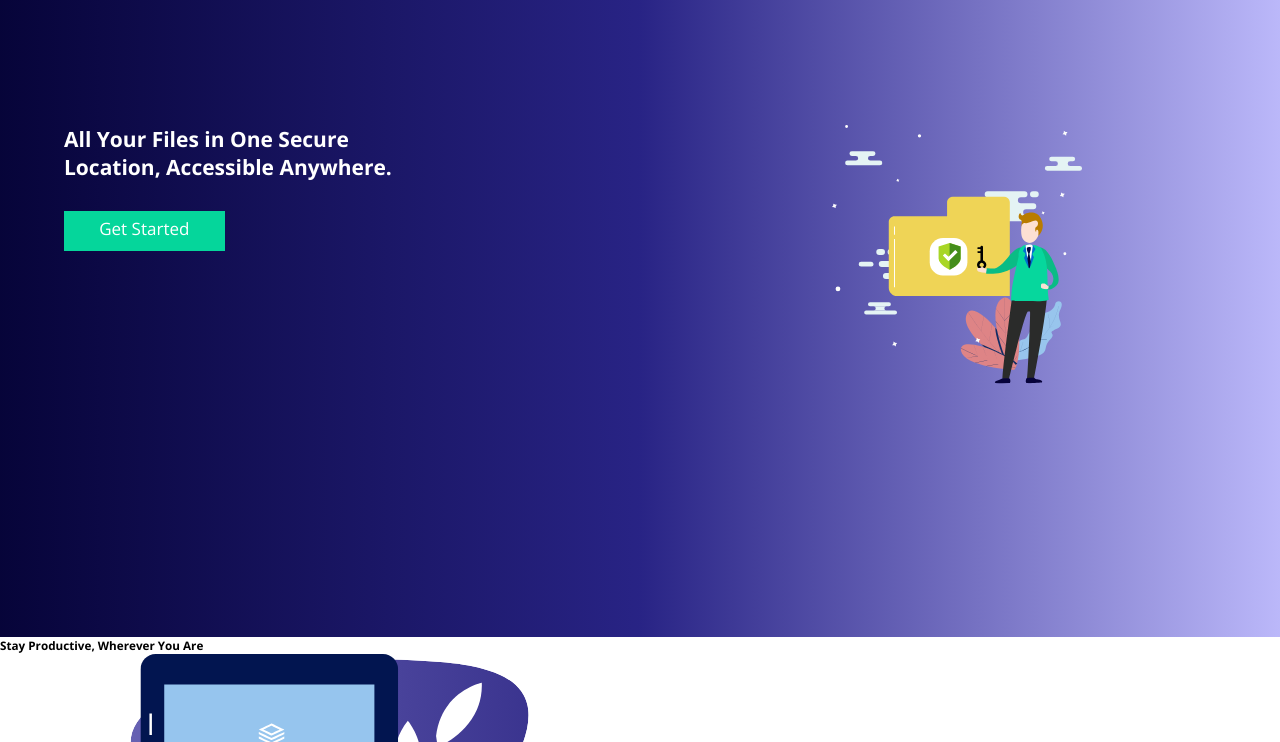
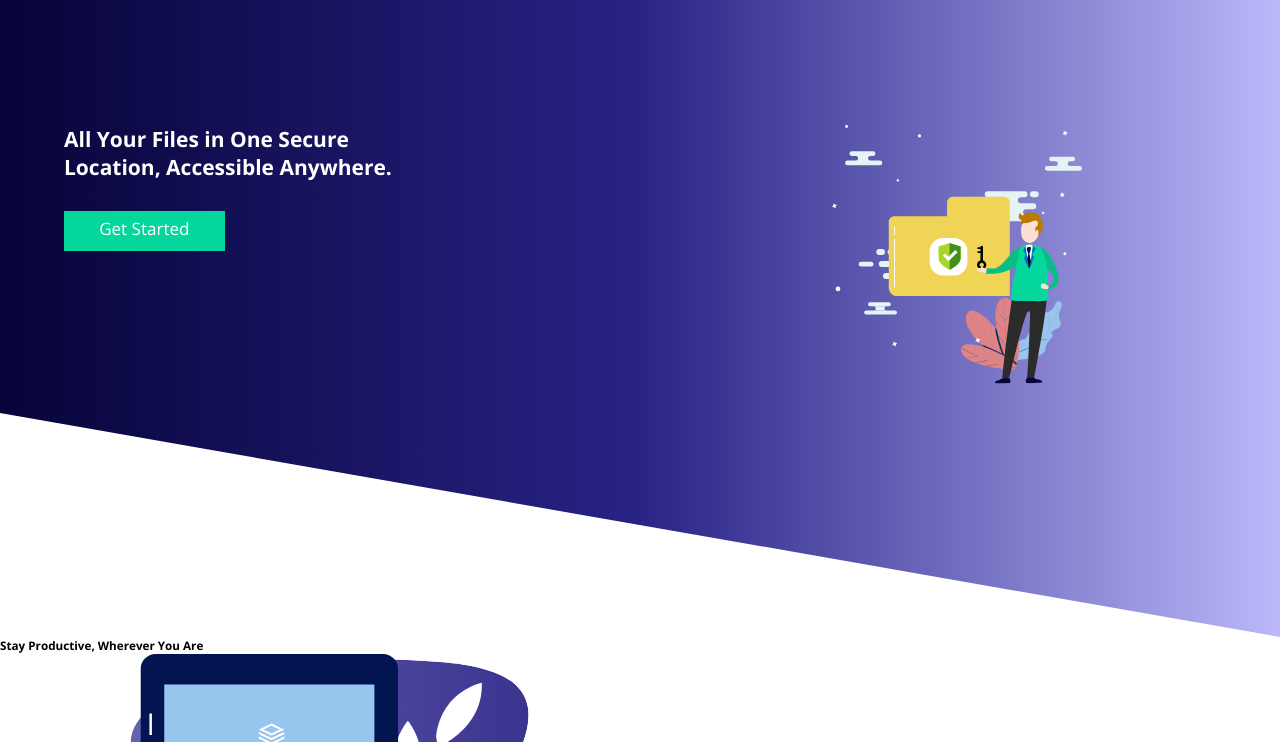
Before and after one commit to hades102zues/Frylo-SlantGrid, a plain HTML site: page index.html in a window 1280 px wide. Shown: the part 58-800 px from the top of the page. Drawn offline with nearby package versions, Linux system fonts and the light colour scheme.

Commit message:
clipped the showcse

```diff
--- a/style.css
+++ b/style.css
@@ -55,6 +55,9 @@ nav ul li{
 .show-case{
 	height: 80vh;
     position:relative;
+                            /* top-left, top-right, bottom-right, bottom-left */
+    -webkit-clip-path:polygon(0 0, 100% 0, 100% 100%, 0 65%);
+            clip-path:polygon(0 0, 100% 0, 100% 100%, 0 65%);
 	background-image: linear-gradient(to right,hsl(243, 87%, 12%),hsl(243, 58%, 33%),hsl(243, 86%, 85%)) ;
 }
 
```
